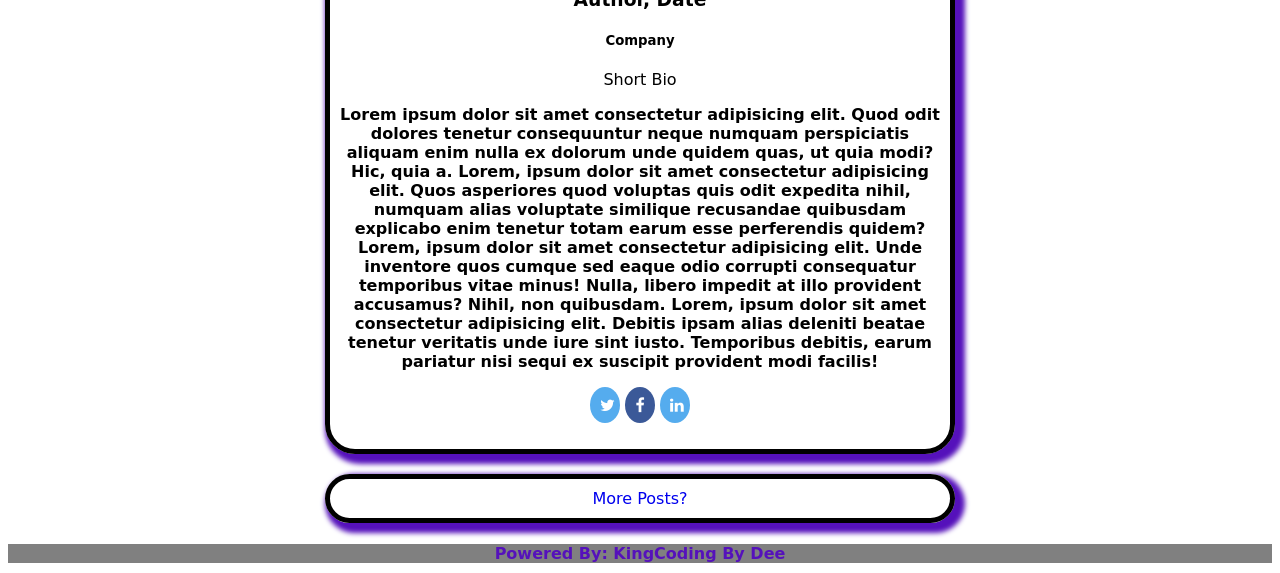
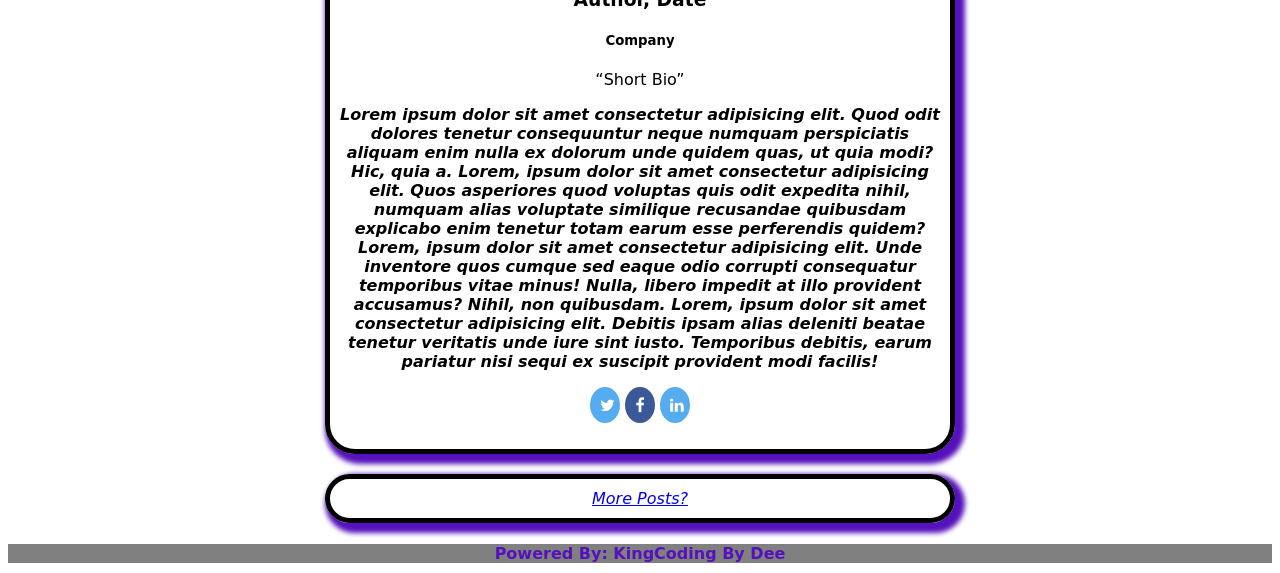
Before and after one commit to KingCodingByDee2020/blogdraft, a plain HTML site: page HTML/BlogPage.html in a window 1280 px wide. Shown: the part 489-1062 px from the top of the page. Drawn offline with nearby package versions, Linux system fonts and the light colour scheme; a web font is replaced by a local one.

Commit message:
more typography

```diff
--- a/HTML/BlogPage.html
+++ b/HTML/BlogPage.html
@@ -38,12 +38,12 @@
   </figure>
   <h3><b>Author, Date</b></h3>
   <h5>Company</h5>
-  <blockquote>Short Bio</blockquote>
-  <p><strong>Lorem ipsum dolor sit amet consectetur adipisicing elit. Quod odit dolores tenetur consequuntur neque numquam perspiciatis aliquam enim nulla ex dolorum unde quidem quas, ut quia modi? Hic, quia a.
+  <blockquote><q>Short Bio</q></blockquote>
+  <p><strong><i>Lorem ipsum dolor sit amet consectetur adipisicing elit. Quod odit dolores tenetur consequuntur neque numquam perspiciatis aliquam enim nulla ex dolorum unde quidem quas, ut quia modi? Hic, quia a.
     Lorem, ipsum dolor sit amet consectetur adipisicing elit. Quos asperiores quod voluptas quis odit expedita nihil, numquam alias voluptate similique recusandae quibusdam explicabo enim tenetur totam earum esse perferendis quidem?
     Lorem, ipsum dolor sit amet consectetur adipisicing elit. Unde inventore quos cumque sed eaque odio corrupti consequatur temporibus vitae minus! Nulla, libero impedit at illo provident accusamus? Nihil, non quibusdam.
     Lorem, ipsum dolor sit amet consectetur adipisicing elit. Debitis ipsam alias deleniti beatae tenetur veritatis unde iure sint iusto. Temporibus debitis, earum pariatur nisi sequi ex suscipit provident modi facilis!
-  </strong></p>
+  </i></strong></p>
   <p class="buttons">
    <a href="#" class="fa fa-twitter"></a>
    <a href="#" class="fa fa-facebook"></a>
@@ -52,7 +52,7 @@
    </div>
   </article>
   <section>
-  <a href="/HTML/BlogPost.html" class="posts card card_link" style="text-decoration: none">More Posts?</a>
+  <a href="/HTML/BlogPost.html" class="posts card card_link" style="text-decoration: none"><em><u>More Posts?</u></em></a>
   </section>
 </body>
 <footer>
```
